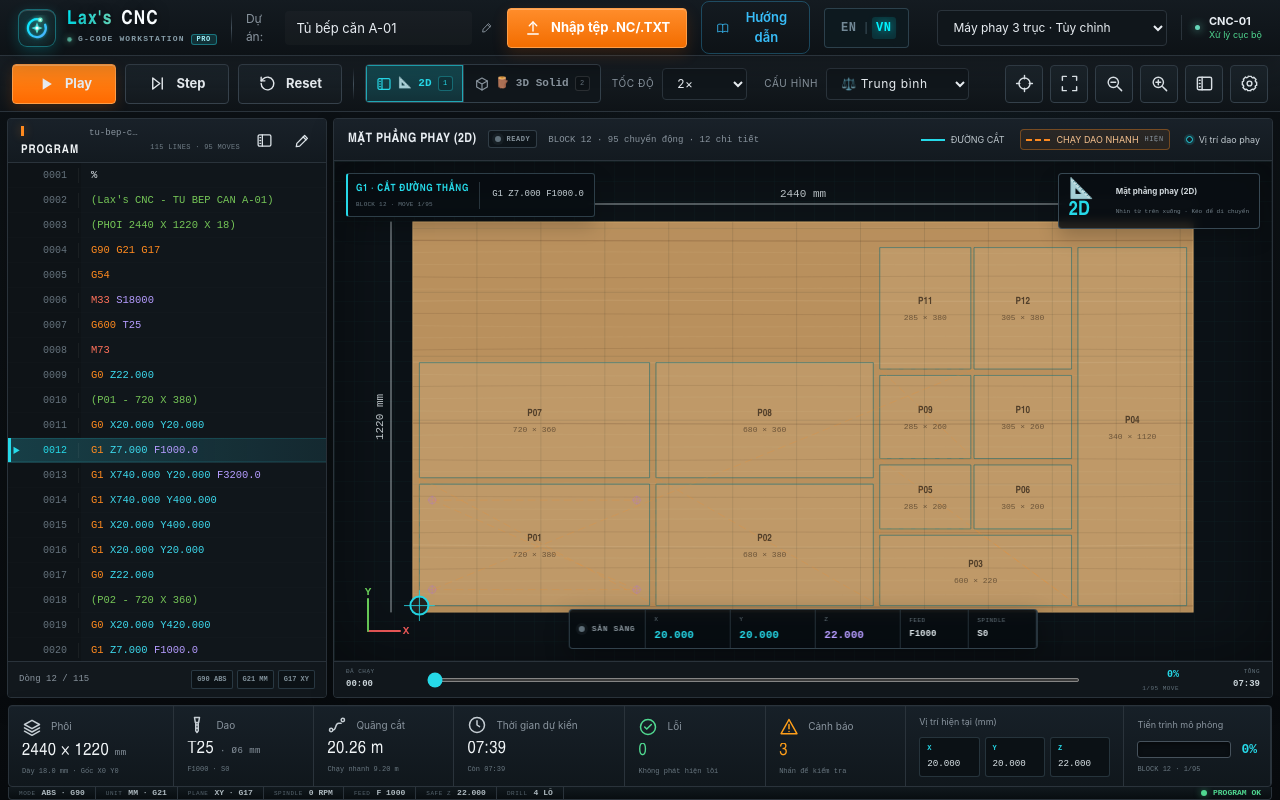
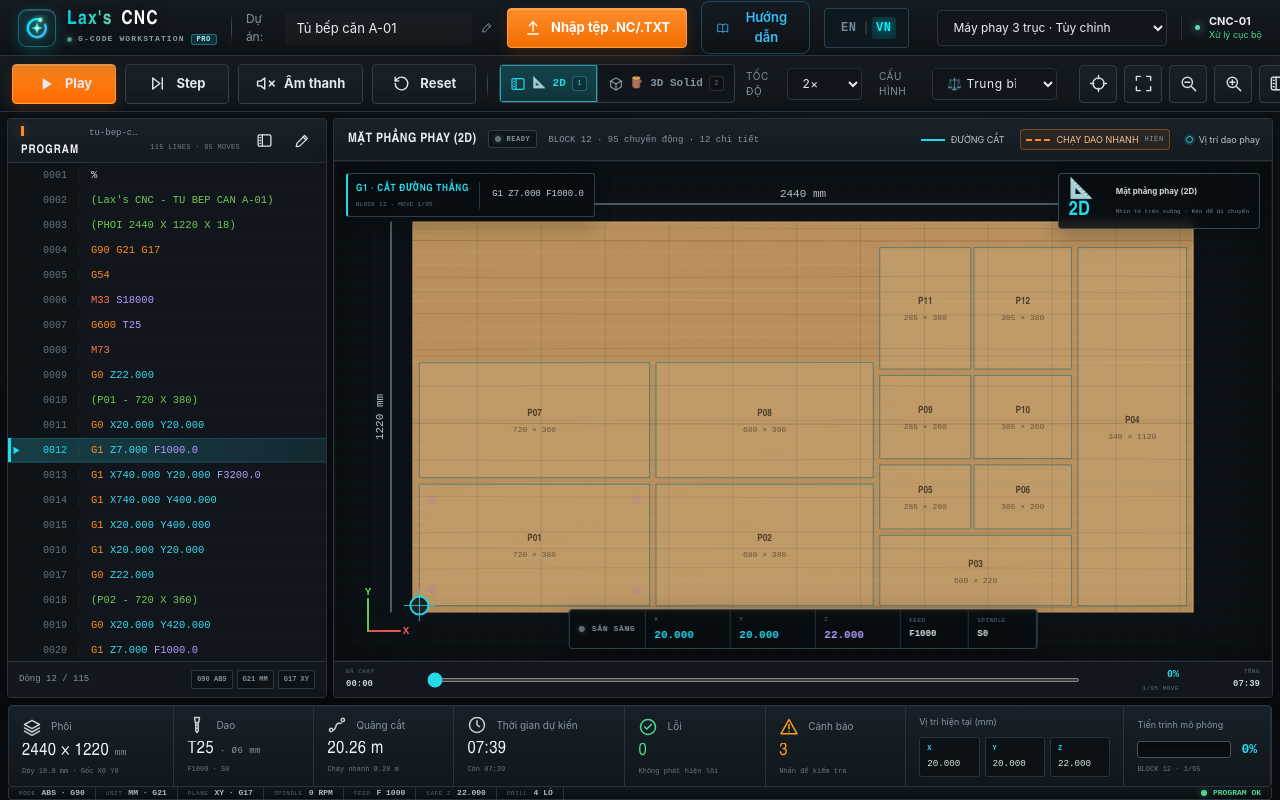
Before and after one commit to Laxury-H/lax-cnc-gcode-studio, a Next.js app: page / in a window 1280 px wide. Built offline with nearby package versions, Linux system fonts and the light colour scheme.

Commit message:
Âm thanh

```diff
--- a/app/page.tsx
+++ b/app/page.tsx
@@ -34,6 +34,7 @@ import type {
   Vec3,
 } from "@/core/simulation/types";
 import { Lang, translations, translateDiagnostic, type TranslationDict } from "./i18n";
+import { cncAudio } from "@/core/simulation/audio";
 import { SolidSimulator } from "@/core/components/SolidSimulator";
 import { UserGuideModal } from "@/core/components/UserGuideModal";
 
@@ -250,6 +251,20 @@ function Icon({
       <>
         <path d="m12 3 8 4.5v9L12 21l-8-4.5v-9Z" />
         <path d="m4 7.5 8 4.5 8-4.5M12 12v9" />
+      </>
+    ),
+    volume: (
+      <>
+        <polygon points="11 5 6 9 2 9 2 15 6 15 11 19 11 5" />
+        <path d="M15.54 8.46a5 5 0 0 1 0 7.07" />
+        <path d="M19.07 4.93a10 10 0 0 1 0 14.14" />
+      </>
+    ),
+    "volume-x": (
+      <>
+        <polygon points="11 5 6 9 2 9 2 15 6 15 11 19 11 5" />
+        <line x1="23" y1="9" x2="17" y2="15" />
+        <line x1="17" y1="9" x2="23" y2="15" />
       </>
     ),
     crosshair: (
@@ -1563,6 +1578,7 @@ export default function Home() {
   const [dragActive, setDragActive] = useState(false);
   const [toast, setToast] = useState<string | null>(null);
   const [resetTrigger, setResetTrigger] = useState(0);
+  const [soundEnabled, setSoundEnabled] = useState(false);
   const fileInputRef = useRef<HTMLInputElement>(null);
   const codeScrollRef = useRef<HTMLDivElement>(null);
   const appRef = useRef<HTMLElement>(null);
@@ -1605,6 +1621,7 @@ export default function Home() {
     setPlaying(false);
     setCursor(0);
     setSegmentProgress(0);
+    cncAudio.stopAll();
   }, []);
 
   const onResetView = useCallback(() => {
@@ -1709,8 +1726,17 @@ export default function Home() {
         simulation.segments[Math.min(cursor, simulation.segments.length - 1)];
       if (!segment) {
         setPlaying(false);
+        if (soundEnabled) cncAudio.stopAll();
         return;
       }
+
+      if (soundEnabled) {
+        cncAudio.setSpindle(true, 18000); // Fixed RPM for now
+        cncAudio.setMove(true, segment.kind === "rapid", segment.feed || 1000);
+      } else {
+        cncAudio.stopAll();
+      }
+
       const nominalFeed =
         segment.kind === "rapid"
           ? stock.rapidFeed
@@ -1739,7 +1765,10 @@ export default function Home() {
     };
 
     animationFrame = window.requestAnimationFrame(tick);
-    return () => window.cancelAnimationFrame(animationFrame);
+    return () => {
+      window.cancelAnimationFrame(animationFrame);
+      cncAudio.stopAll();
+    };
   }, [
     playing,
     cursor,
@@ -1747,6 +1776,7 @@ export default function Home() {
     speed,
     stock.rapidFeed,
     quality,
+    soundEnabled,
   ]);
 
   useEffect(() => {
@@ -1978,6 +2008,21 @@ export default function Home() {
           <button className="secondary-control" type="button" onClick={stepForward}>
             <Icon name="step" size={19} />
             Step
+          </button>
+          <button
+            className={`secondary-control ${soundEnabled ? "is-active" : ""}`}
+            type="button"
+            onClick={async () => {
+              setSoundEnabled(!soundEnabled);
+              if (!soundEnabled) {
+                await cncAudio.init();
+              } else {
+                cncAudio.stopAll();
+              }
+            }}
+          >
+            <Icon name={soundEnabled ? "volume" : "volume-x"} size={19} />
+            Âm thanh
           </button>
           <button
             className="secondary-control"
--- /dev/null
+++ b/core/simulation/audio.ts
@@ -0,0 +1,92 @@
+export class CncAudio {
+  private ctx: AudioContext | null = null;
+
+  private spindleOsc: OscillatorNode | null = null;
+  private spindleGain: GainNode | null = null;
+
+  private moveOsc: OscillatorNode | null = null;
+  private moveGain: GainNode | null = null;
+  private moveFilter: BiquadFilterNode | null = null;
+
+  private isEnabled = false;
+
+  constructor() {}
+
+  public async init() {
+    if (this.ctx) return;
+    this.ctx = new (window.AudioContext || (window as any).webkitAudioContext)();
+    await this.ctx.resume();
+
+    // Spindle graph
+    this.spindleGain = this.ctx.createGain();
+    this.spindleGain.gain.value = 0;
+    this.spindleGain.connect(this.ctx.destination);
+
+    this.spindleOsc = this.ctx.createOscillator();
+    this.spindleOsc.type = 'triangle';
+    this.spindleOsc.frequency.value = 100;
+    this.spindleOsc.connect(this.spindleGain);
+    this.spindleOsc.start();
+
+    // Movement graph
+    this.moveGain = this.ctx.createGain();
+    this.moveGain.gain.value = 0;
+    this.moveFilter = this.ctx.createBiquadFilter();
+    this.moveFilter.type = 'lowpass';
+    this.moveFilter.frequency.value = 1000;
+    this.moveFilter.connect(this.moveGain);
+    this.moveGain.connect(this.ctx.destination);
+
+    this.moveOsc = this.ctx.createOscillator();
+    this.moveOsc.type = 'sawtooth';
+    this.moveOsc.frequency.value = 150;
+    this.moveOsc.connect(this.moveFilter);
+    this.moveOsc.start();
+
+    this.isEnabled = true;
+  }
+
+  public setSpindle(on: boolean, rpm: number = 10000) {
+    if (!this.isEnabled || !this.ctx || !this.spindleGain || !this.spindleOsc) return;
+
+    if (on) {
+      this.spindleGain.gain.setTargetAtTime(0.15, this.ctx.currentTime, 0.1);
+      // Map RPM to frequency (rough approximation for sound effect)
+      const freq = 100 + (rpm / 24000) * 300;
+      this.spindleOsc.frequency.setTargetAtTime(freq, this.ctx.currentTime, 0.5);
+    } else {
+      this.spindleGain.gain.setTargetAtTime(0, this.ctx.currentTime, 0.5);
+    }
+  }
+
+  public setMove(isMoving: boolean, isRapid: boolean, feedrate: number = 1000) {
+    if (!this.isEnabled || !this.ctx || !this.moveGain || !this.moveOsc || !this.moveFilter) return;
+
+    if (isMoving) {
+      if (isRapid) {
+        // Smooth whir for rapids
+        this.moveOsc.type = 'sine';
+        this.moveFilter.frequency.setTargetAtTime(800, this.ctx.currentTime, 0.05);
+        this.moveOsc.frequency.setTargetAtTime(300, this.ctx.currentTime, 0.1);
+        this.moveGain.gain.setTargetAtTime(0.1, this.ctx.currentTime, 0.05);
+      } else {
+        // Grinding/cutting sound for feeds
+        this.moveOsc.type = 'sawtooth';
+        this.moveFilter.frequency.setTargetAtTime(2000, this.ctx.currentTime, 0.05);
+        // Pitch based on feedrate
+        const freq = 150 + Math.min(feedrate / 3000, 1) * 400;
+        this.moveOsc.frequency.setTargetAtTime(freq, this.ctx.currentTime, 0.05);
+        this.moveGain.gain.setTargetAtTime(0.2, this.ctx.currentTime, 0.05);
+      }
+    } else {
+      this.moveGain.gain.setTargetAtTime(0, this.ctx.currentTime, 0.05);
+    }
+  }
+
+  public stopAll() {
+    this.setSpindle(false);
+    this.setMove(false, false);
+  }
+}
+
+export const cncAudio = new CncAudio();
```
